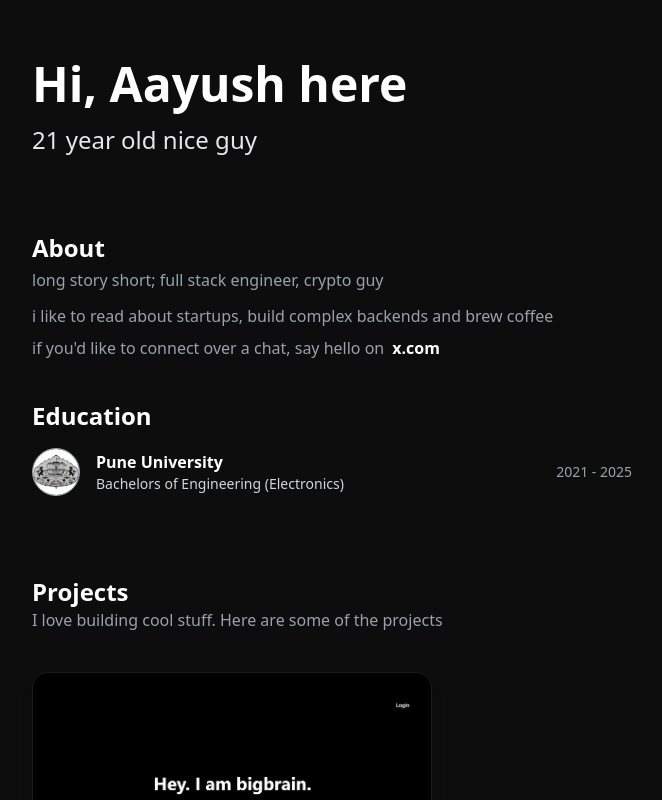
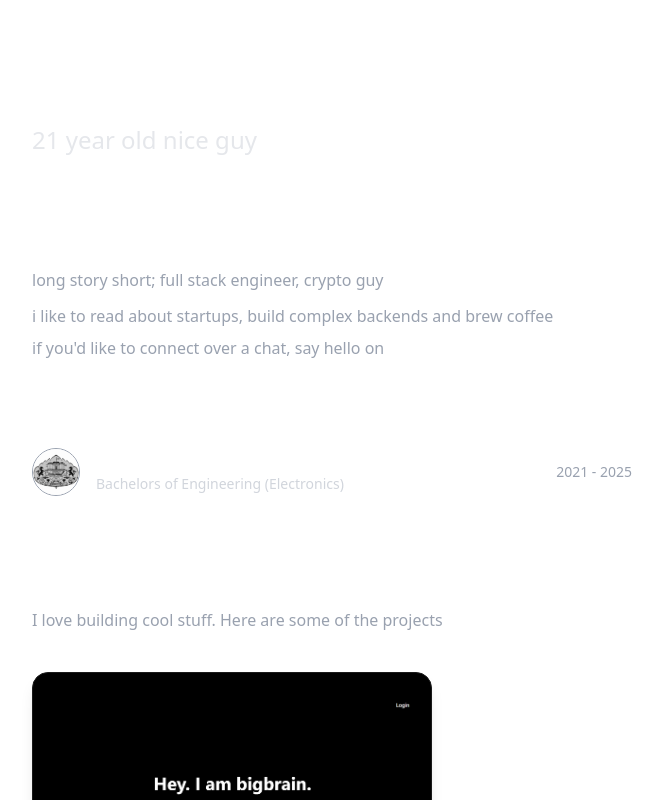
Before and after one commit to aayushk9/devme, a React (Vite) app: page / in a window 1280 px wide. Shown: the top 800 px of the page, without its empty margins (308-970 px from the left). Built offline with nearby package versions, Linux system fonts and the light colour scheme.

Commit message:
bg color changes

```diff
--- a/src/App.jsx
+++ b/src/App.jsx
@@ -15,7 +15,7 @@ function App() {
         <Route path='/'
           element={
             <>
-              <div className='text-center min-h-screen w-full pb-40'>
+              <div className='text-center min-h-screen pb-40'>
                 <Intro />
                 <About />
                 <Edu />
@@ -36,5 +36,4 @@ function App() {
     </BrowserRouter>
   )
 }
-
 export default App
--- a/src/index.css
+++ b/src/index.css
@@ -1,5 +1,5 @@
 body {
-    background-color: #0d0d0d;
+    background-color: white;
     min-height: 100vh;
     margin: 0;
     padding: 0;
```
